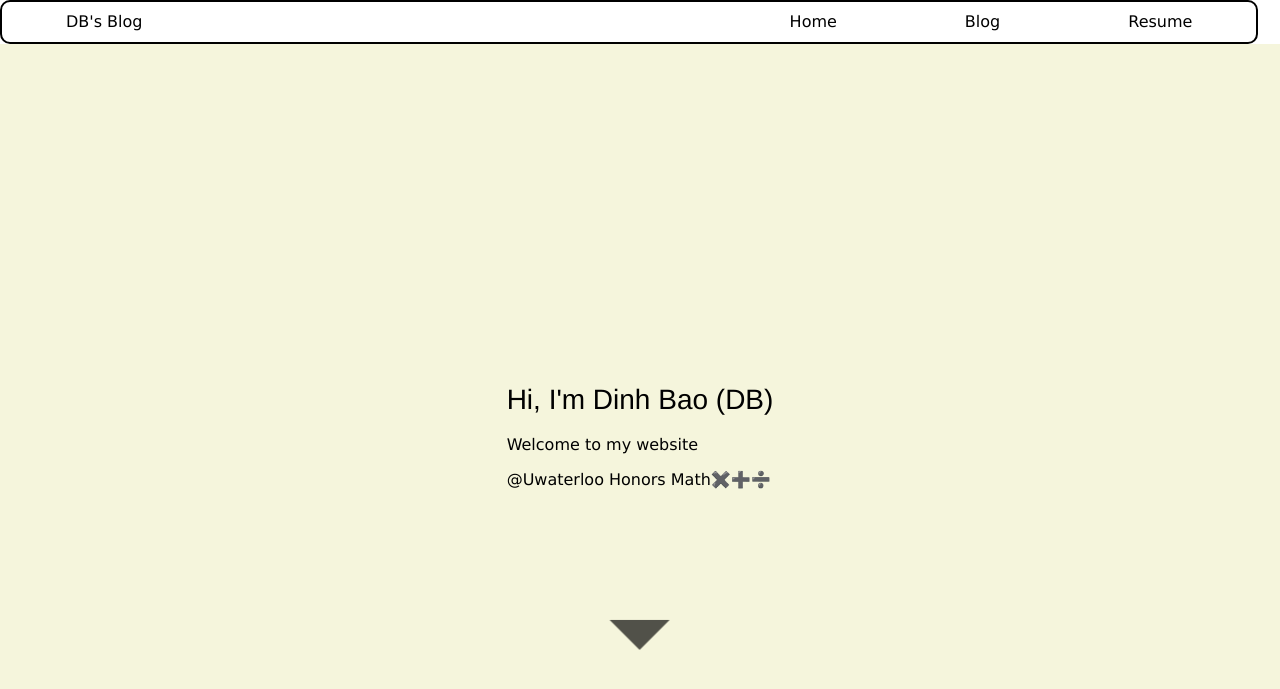
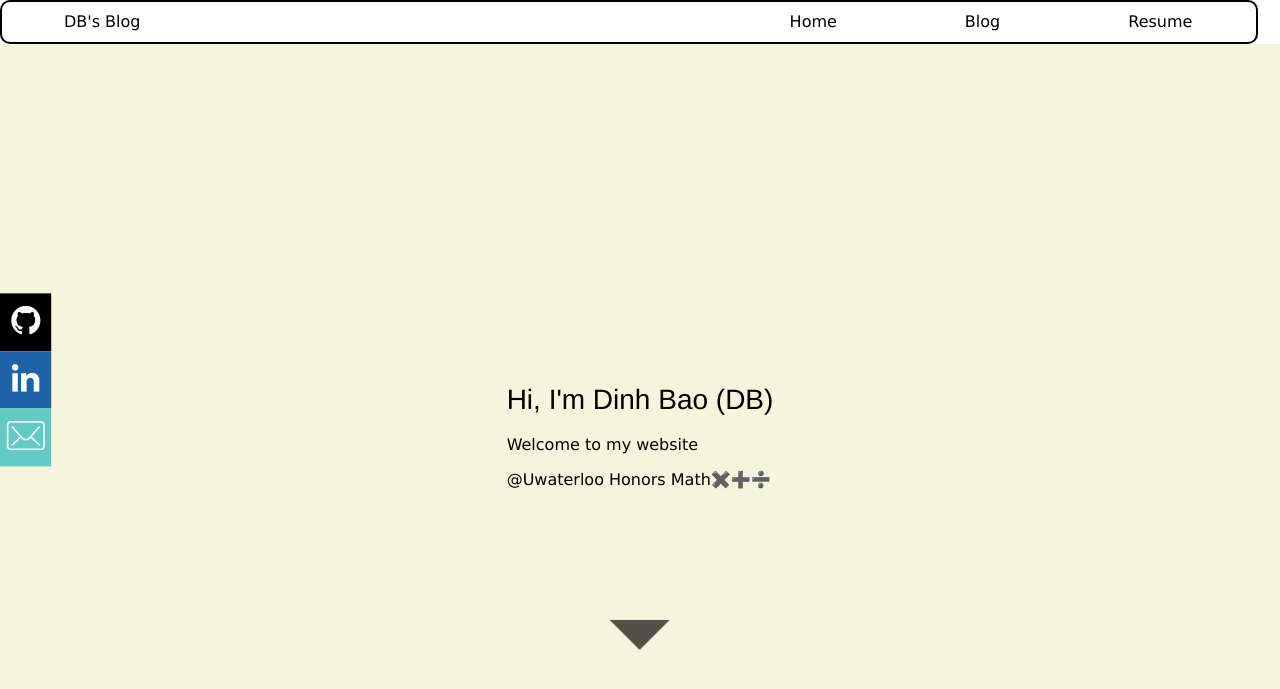
Before and after one commit to Dinhbaon/Dinhbaon.github.io, a Jekyll site: the page index.html, which Jekyll copies as it is, in a window 1280 px wide and 900 px high. Shown: the top 689 px of the window. Built offline with Jekyll 4.4.1, drawn with Linux system fonts in a browser that asks for light colours.

Commit message:
added contact bars on the left

```diff
--- a/index.html
+++ b/index.html
@@ -15,6 +15,12 @@
       } </script>
 </head>
 <body>
+    <div class="contactbar">
+        <div id="github"><a href="https://github.com/Dinhbaon/Dinhbaon.github.io" target="_blank"><p>Github</p><img src="assets\images\github logo.png" alt="github logo"></a></div>
+        <div id="linkedin"><a href="https://www.linkedin.com/in/nguyendinhbao/" target="_blank"><p>Linkedin</p><img src="assets\images\linkedin logo.png" alt="linkedin logo"></a></div>
+        <div id="email"><a href="https://github.com/Dinhbaon/Dinhbaon.github.io" target="_blank"><p >Email</p><img style="filter: invert(92%) sepia(49%) saturate(2%) hue-rotate(9deg) brightness(105%) contrast(100%);"src="assets\images\email.png" alt="email logo"></a></div>
+
+    </div>
     <div class="sidebar">
         <ul class="sidebarlist">
         <li style="list-style: none; color: white; padding:4vw 0; text-decoration: none;  ">Resume</li>
@@ -23,9 +29,14 @@
         <a  href="index.html"><li style="list-style: none; color: white; padding:4vw 0; text-decoration: none;  ">Home</li></a>
         </ul>
     </div>
+    <div class="hamburger-icon" onclick= Hamburger(body)>
+        <div class="bar1"></div>
+        <div class="bar2"></div>
+        <div class="bar3"></div>
+    </div>
     <ul class="nav-bar">
 
-        <li style="float:left"><div><a href="index.html">DB's Blog</a></div></li>
+        <li style="float:left; transform: translateX(-10vw)"><div><a href="index.html">DB's Blog</a></div></li>
         <li><a>Resume</a></li>
         <li><a href="blog.html">Blog</a></li>
         <!-- <li><a href="project.html">Projects</a></li> -->
@@ -33,11 +44,7 @@
 
     </ul>
     <div class="myName">
-        <div class="hamburger-icon" onclick= Hamburger(body)>
-            <div class="bar1"></div>
-            <div class="bar2"></div>
-            <div class="bar3"></div>
-        </div>
+
 
     <div>
         <div class="center">
--- a/style.css
+++ b/style.css
@@ -90,9 +90,62 @@
     50%{opactity: 0.5; transform: translateY(15px);}
     100% {opacity:0; transform: translateY(30px);}
  }
+.contactbar{
+  position: sticky;
+  float: left;
+  top: 23%;
+  transform: translateY(50%);
+  z-index: 2;
+  display: block;
+}
+.contactbar div img{
+  width: 3vw;
+  height: 3vw;
+  transform: translate(-0.5vw,0.6vw);
+  float:right;
+  padding-left: 0.5vw;
 
+}
+.contactbar div{
+  width: 10vw;
+  height: 4.5vw;
+  transition: transform 1s;
+  transform: translateX(-6vw);
+  margin:0;
+  text-align: center;
+  filter: saturate(75%);
+
+
+}
+#github{
+  background-color:black;
+}
+#linkedin{
+  background-color:#0a66c2 ;
+}
+#email{
+  background-color:mediumturquoise;
+}
+.contactbar p{
+  margin-block-start: 0;
+  margin-block-end: 0;
+  margin-inline-start: 0px;
+  margin-inline-end: 0px;
+  width: 5vw;
+  color: white;
+  transform: translateY(1.3vw);
+  font-size: 1rem;
+  display: inline-block;
+  position: relative;
+
+
+}
+
+.contactbar div:hover{
+
+  transform: translateX(0);
+}
 .Aboutme{
-
     text-align: center;
     background-color:  lemonchiffon;
     margin: 0;
@@ -100,16 +153,13 @@
     position: relative;
     height: 100vh;
     display: block;
-
-
-
 }
 
 div.Aboutme h1{
     font-weight: 450;
     margin: 0;
-
-  top:20%;
+    position:relative;
+    top:20%;
 
 
 }
@@ -365,5 +415,7 @@
   margin: auto;
   width: 70%;
 }
-
+.contactbar{
+  visibility: hidden;
 }
+}
```
Also changed, not shown: assets/images/email.png (added), assets/images/github logo.png (added), assets/images/linkedin logo.png (added).
